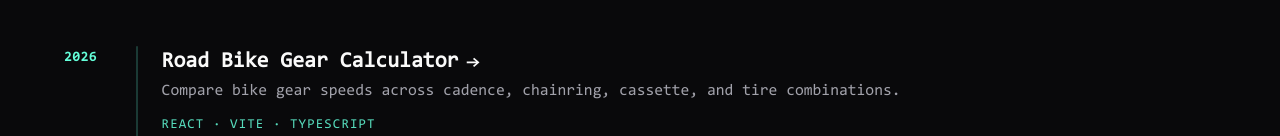
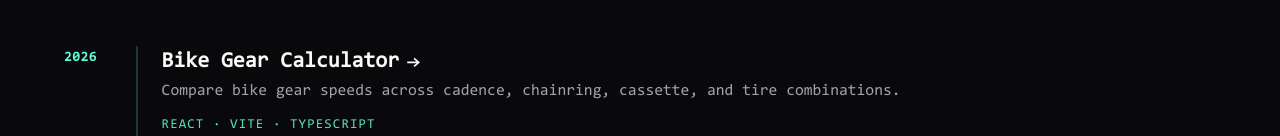
Before and after one commit to taaage/portfolio-client, a React (Vite) app: page / in a window 1280 px wide. Shown: the part 778-914 px from the top of the page. Built offline with nearby package versions, Linux system fonts and the light colour scheme; no server answers.

Commit message:
fix: correct title of Bike Gear Calculator in Work component

```diff
--- a/src/components/Work/Work.tsx
+++ b/src/components/Work/Work.tsx
@@ -14,7 +14,7 @@ type WorkItem = {
 const Work = () => {
   const workItems: WorkItem[] = [
     {
-      title: "Road Bike Gear Calculator",
+      title: "Bike Gear Calculator",
       description:
         "Compare bike gear speeds across cadence, chainring, cassette, and tire combinations.",
       stack: "React · Vite · TypeScript",
```
